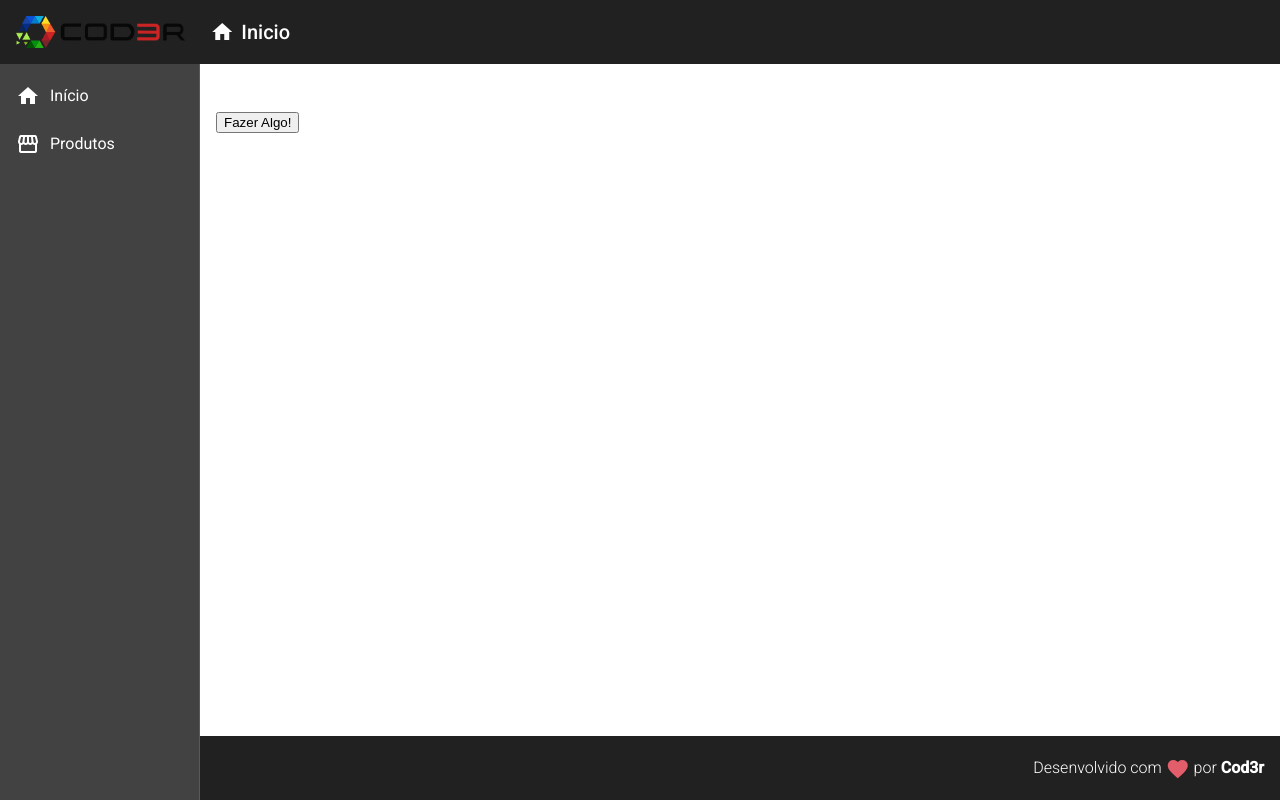
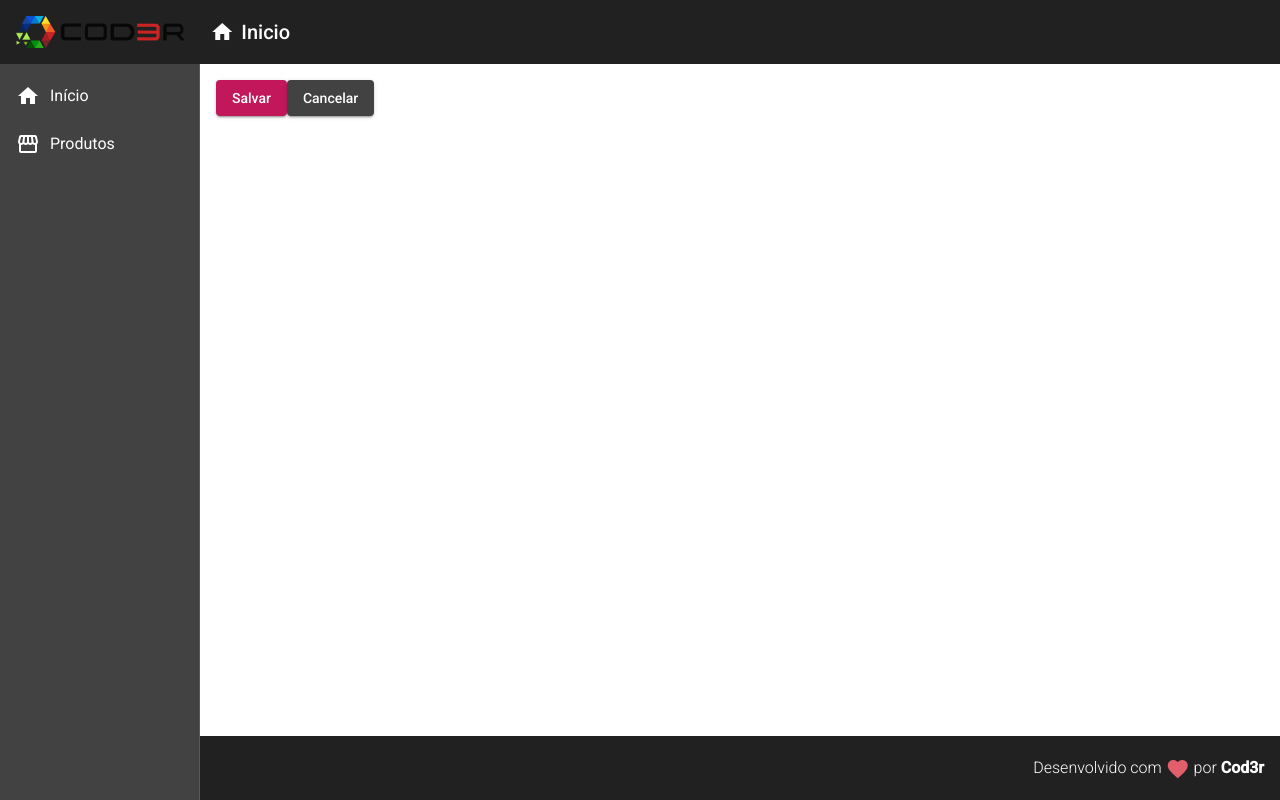
Before and after one commit to GustavoRSL/Angular_Cod3r, an Angular app in the folder Crud/frontend/: page /products/create in a window 1280 px wide. Built offline with nearby package versions, Linux system fonts and the light colour scheme.

Commit message:
Criando product service.

```diff
--- a/Crud/frontend/src/app/app.module.ts
+++ b/Crud/frontend/src/app/app.module.ts
@@ -11,6 +11,7 @@ import { NavComponent } from './components/template/nav/nav.component';
 import { MatSidenavModule } from '@angular/material/sidenav';
 import { MatCardModule } from '@angular/material/card';
 import { MatButtonModule } from '@angular/material/button';
+import { MatSnackBarModule } from '@angular/material/snack-bar';
 import { MatListModule} from '@angular/material/list';
 import { HomeComponent } from './views/home/home.component';
 import { ProductCrudComponent } from './views/product-crud/product-crud.component';
@@ -38,7 +39,8 @@ import { ProductCreateComponent } from './components/product/product-create/prod
     MatSidenavModule,
     MatListModule,
     MatCardModule,
-    MatButtonModule
+    MatButtonModule,
+    MatSnackBarModule
   ],
   providers: [],
   bootstrap: [AppComponent]
--- a/Crud/frontend/src/app/components/product/product-create/product-create.component.html
+++ b/Crud/frontend/src/app/components/product/product-create/product-create.component.html
@@ -1,6 +1,6 @@
-<!-- Bind de atributo -->
-<p [id]="atributoQualquer">product-create works!</p>
-<!-- Event Bind -->
-<button (click)="fazerAlgo()">
-  Fazer Algo!
+<button mat-raised-button (click)="createProduct()" color="primary">
+  Salvar
 </button>
+<button mat-raised-button (click)="cancel()">
+  Cancelar
+</button>
--- a/Crud/frontend/src/app/components/product/product-create/product-create.component.ts
+++ b/Crud/frontend/src/app/components/product/product-create/product-create.component.ts
@@ -1,4 +1,6 @@
+import { ProductService } from './../product.service';
 import { Component, OnInit } from '@angular/core';
+import { Router } from '@angular/router';
 
 @Component({
   selector: 'app-product-create',
@@ -7,15 +9,18 @@ import { Component, OnInit } from '@angular/core';
 })
 export class ProductCreateComponent implements OnInit {
 
-  atributoQualquer = "Qualquer"
-
-  constructor() { }
+  constructor(private ProductService: ProductService, private router: Router) { }
 
   ngOnInit(): void {
+
   }
 
-  fazerAlgo(): void {
-    console.log('Fazendo algo!')
+  createProduct(): void {
+    this.ProductService.showMessage('Operação executada com sucesso!')
+  }
+
+  cancel(): void {
+    this.router.navigate(['/products'])
   }
 
 }
--- /dev/null
+++ b/Crud/frontend/src/app/components/product/product.model.ts
@@ -0,0 +1,5 @@
+export interface Product {
+   id?: number
+   name: string
+   price: number
+}
--- /dev/null
+++ b/Crud/frontend/src/app/components/product/product.service.ts
@@ -0,0 +1,20 @@
+import { Injectable, enableProdMode } from '@angular/core';
+import { MatSnackBar } from '@angular/material/snack-bar';
+
+@Injectable({
+  providedIn: 'root'
+})
+
+export class ProductService {
+
+  constructor(private snackBar: MatSnackBar) { }
+
+  showMessage(msg: string): void {
+    this.snackBar.open(msg, 'X', {
+      duration: 3000,
+      horizontalPosition: "right",
+      verticalPosition: "top"
+    })
+  }
+
+}
--- a/Crud/frontend/src/app/views/product-crud/product-crud.component.ts
+++ b/Crud/frontend/src/app/views/product-crud/product-crud.component.ts
@@ -8,9 +8,7 @@ import { Route, Router } from '@angular/router';
 })
 export class ProductCrudComponent implements OnInit {
 
-  constructor(private router: Router) {
-
-  }
+  constructor(private router: Router) { }
 
   ngOnInit(): void {
   }
```
